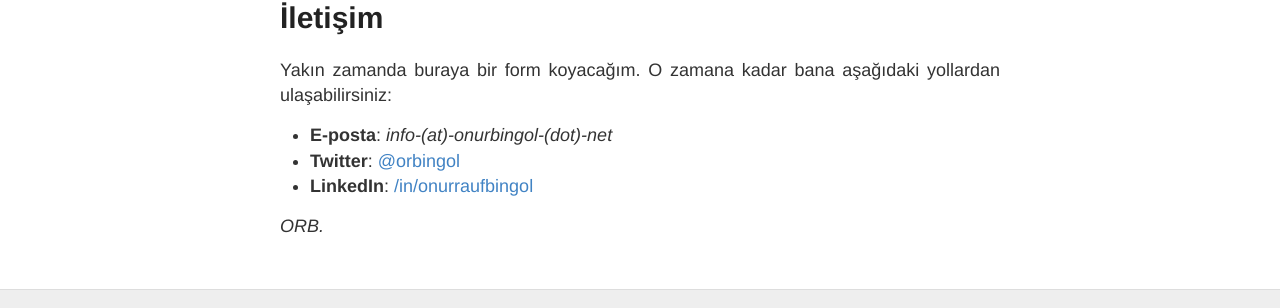
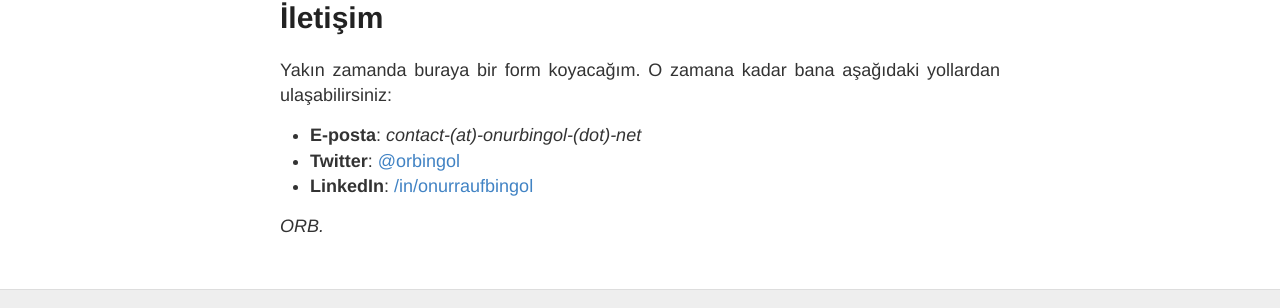
Before and after one commit to orbingol/orbingol.github.io, a Jekyll site: the page built from iletisim.md, in a window 1280 px wide. Shown: the part 169-477 px from the top of the page. Built offline with Jekyll 4.4.1, drawn with Linux system fonts in a browser that asks for light colours; Markdown is read by kramdown in place of the engine named in the settings.

Commit message:
Email change

```diff
--- a/iletisim.md
+++ b/iletisim.md
@@ -8,7 +8,7 @@ permalink: /iletisim/
 
 Yakın zamanda buraya bir form koyacağım. O zamana kadar bana aşağıdaki yollardan ulaşabilirsiniz:
 
-* **E-posta**: *info-(at)-onurbingol-(dot)-net*
+* **E-posta**: *contact-(at)-onurbingol-(dot)-net*
 * **Twitter**: [@orbingol](https://twitter.com/orbingol)
 * **LinkedIn**: [/in/onurraufbingol](https://tr.linkedin.com/in/onurraufbingol)
 
```
